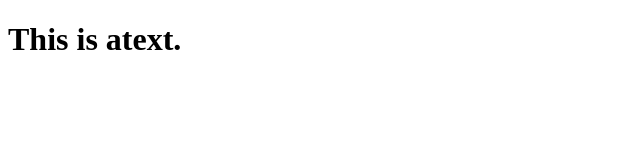
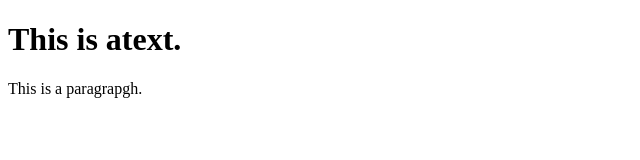
Before and after one commit to SaranyaManu18/git-test, a plain HTML site: page indx.html in a window 1280 px wide. Shown: the whole page, without its empty margins (0-640 px from the left). Drawn offline with Linux system fonts and the light colour scheme.

Commit message:
Second commit

```diff
--- a/indx.html
+++ b/indx.html
@@ -7,5 +7,6 @@
   </head>
   <body>
     <h1>This is atext.</h1>
+    <p>This is a paragrapgh.</p>
   </body>
 </html>
```
